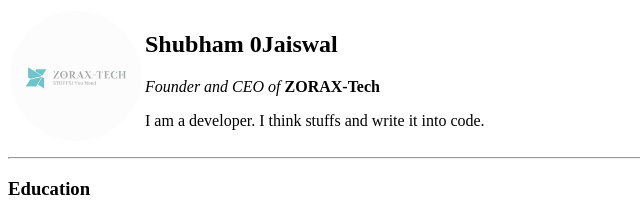
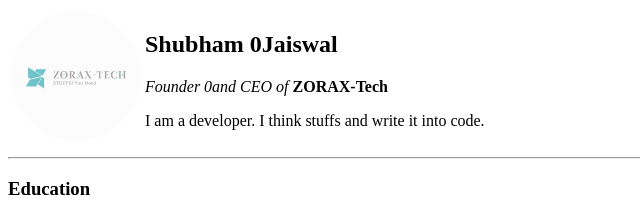
Before and after one commit to shubham-200315/Info, a plain HTML site: page index.html in a window 1280 px wide. Shown: the top 215 px of the page, 0-640 px from the left. Drawn offline with Linux system fonts and the light colour scheme.

Commit message:
Update index.html

```diff
--- a/index.html
+++ b/index.html
@@ -9,7 +9,7 @@
     <tr>
       <td><img src="logo1.png" alt="zorax hub picture" width="130px" height="130px"></td>
       <td> <h2>Shubham 0Jaiswal </h2>
-      <p> <em>Founder and CEO of </em> <strong> <a href=""></a> ZORAX-Tech </strong> </p>
+      <p> <em>Founder 0and CEO of </em> <strong> <a href=""></a> ZORAX-Tech </strong> </p>
       <p>I am a developer. I think stuffs and write it into code.</p></td>
     </tr>
     </table>
```
